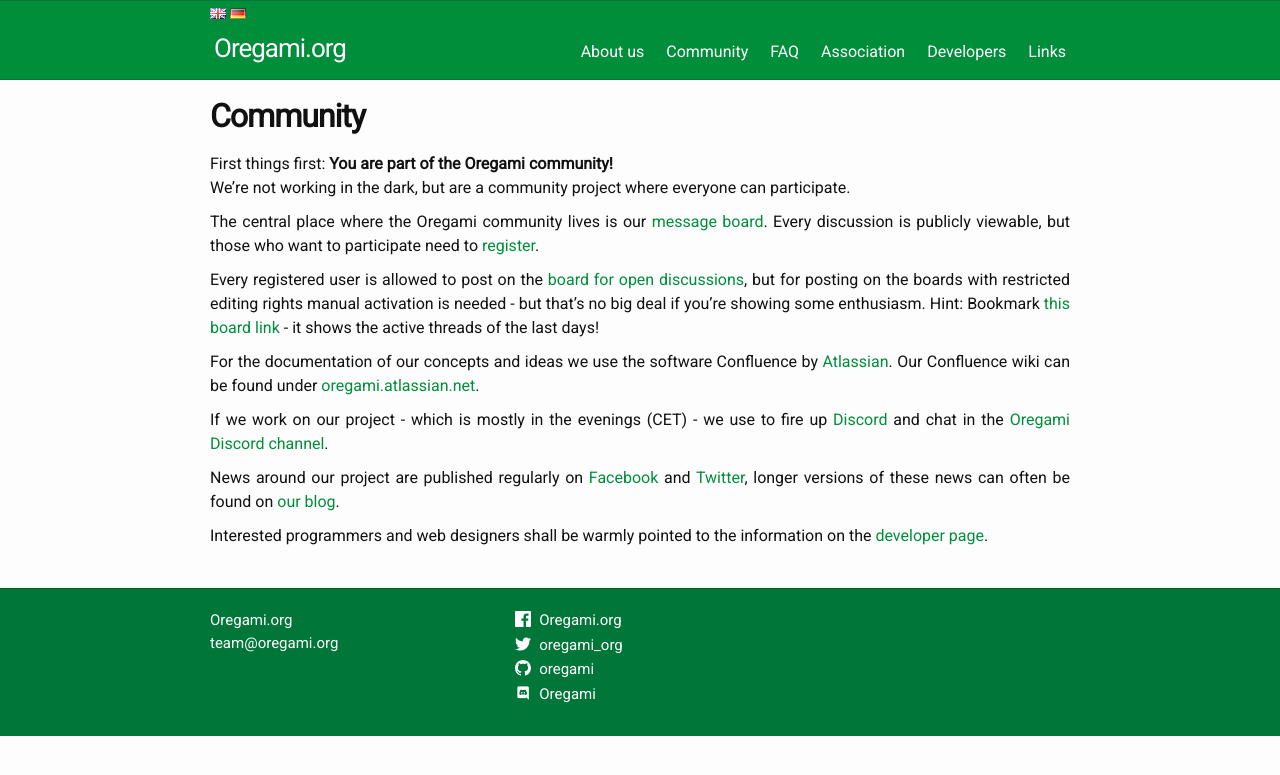
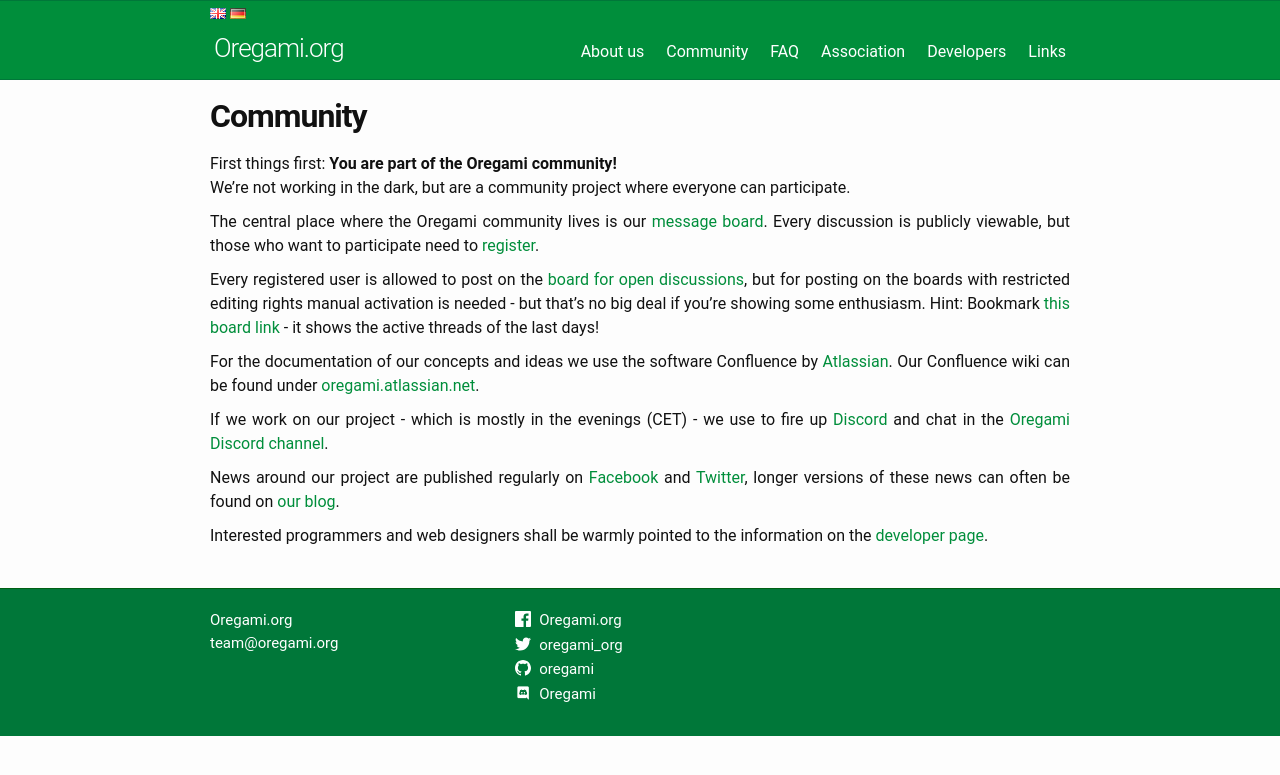
Before and after one commit to oregami/oregami.org-public-website, a Jekyll site: the page built from _pages_en/community.md, in a window 1280 px wide. Shown: the top 775 px of the page. Built offline with Jekyll 4.4.1, drawn with Linux system fonts in a browser that asks for light colours.

Commit message:
remove oogle fonts

```diff
--- a/_includes/head.html
+++ b/_includes/head.html
@@ -3,7 +3,7 @@
   <meta http-equiv="X-UA-Compatible" content="IE=edge">
   <meta name="viewport" content="width=device-width, initial-scale=1">
   {% seo %}
-  <link href="https://fonts.googleapis.com/css?family=Roboto" rel="stylesheet">
+
   <link rel="stylesheet" href="{{ "/assets/main.css" | relative_url }}">
   <link rel="alternate" type="application/rss+xml" title="{{ site.title | escape }}" href="{{ "/feed.xml" | relative_url }}">
   {% if jekyll.environment == 'production' and site.google_analytics %}
```
